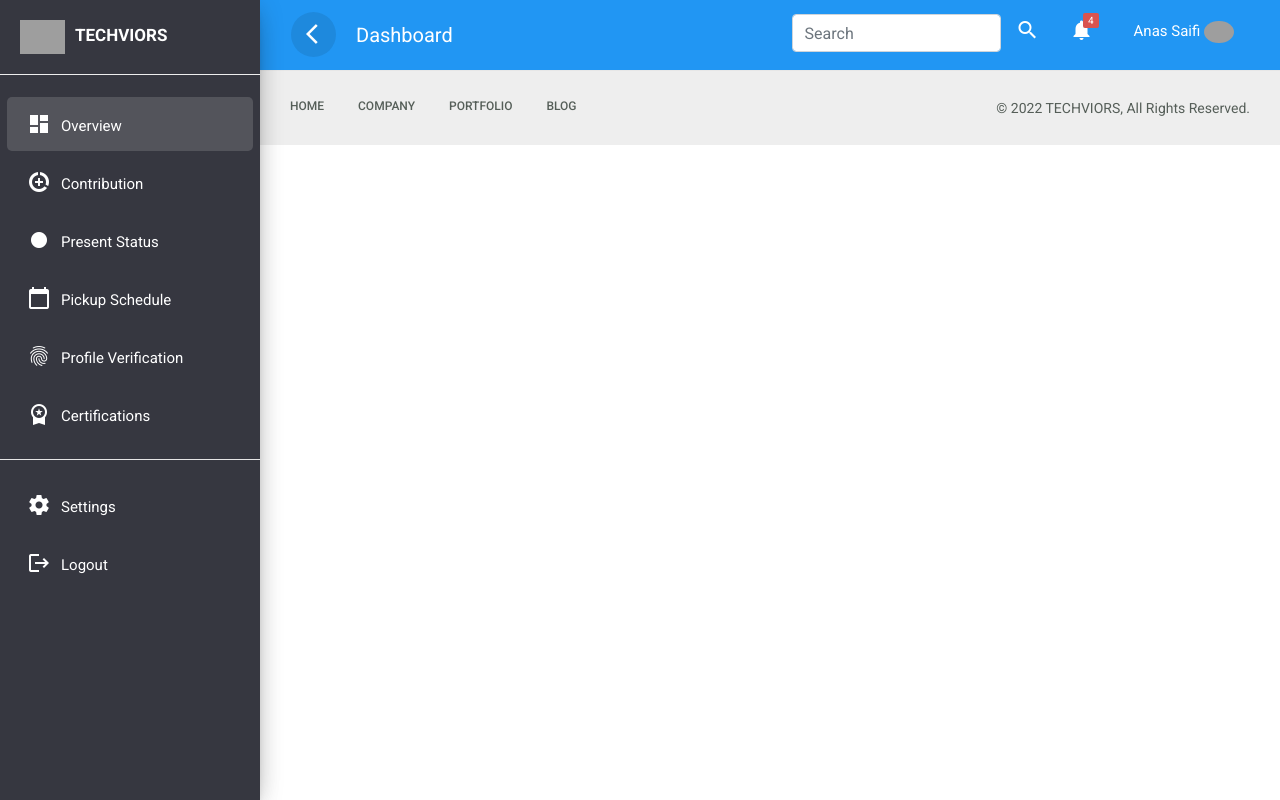
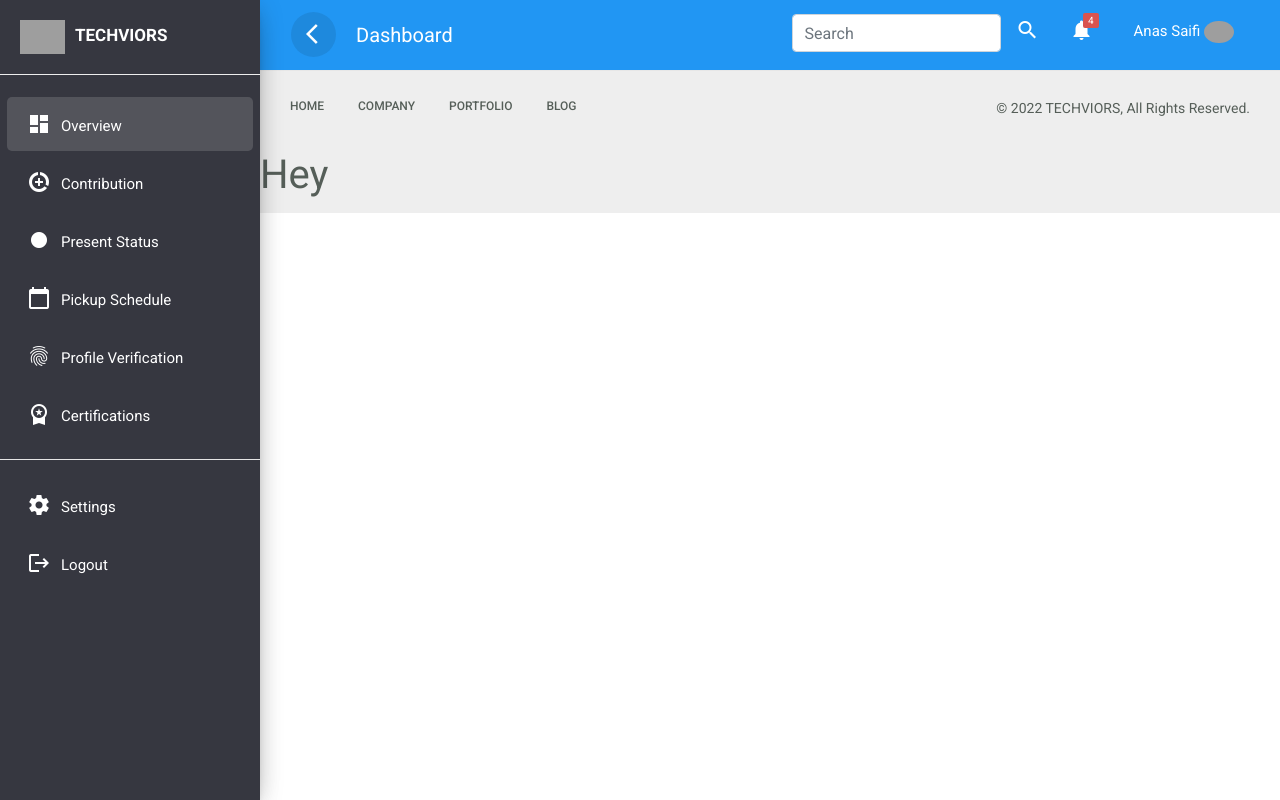
Before and after one commit to SnehaSirohi/ewaste_manage, a Django app: page /dashboard in a window 1280 px wide. Run offline with Django 4.2, Linux system fonts and the light colour scheme; parts of the project's set-up code (start-up, migrations or seed data) failed here and were passed over; some libraries are stand-ins or nearby versions; some web fonts are replaced; grey boxes are pictures that could not be loaded.

Commit message:
committed

```diff
--- a/templates/dashboard.html
+++ b/templates/dashboard.html
@@ -182,6 +182,7 @@
                           </div>
                             </div>
                     </footer>
+                    <h1>hey</h1>
     </div>
 
 
```
